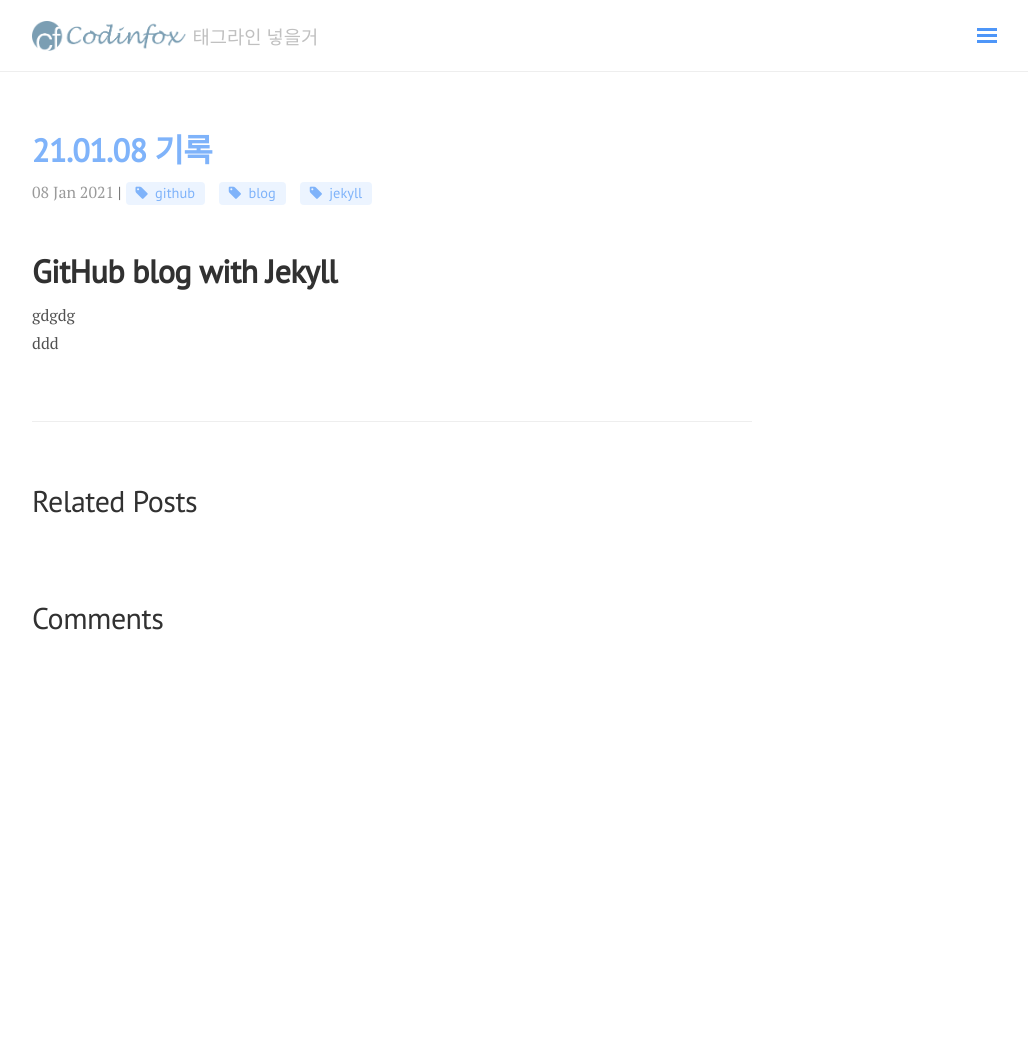
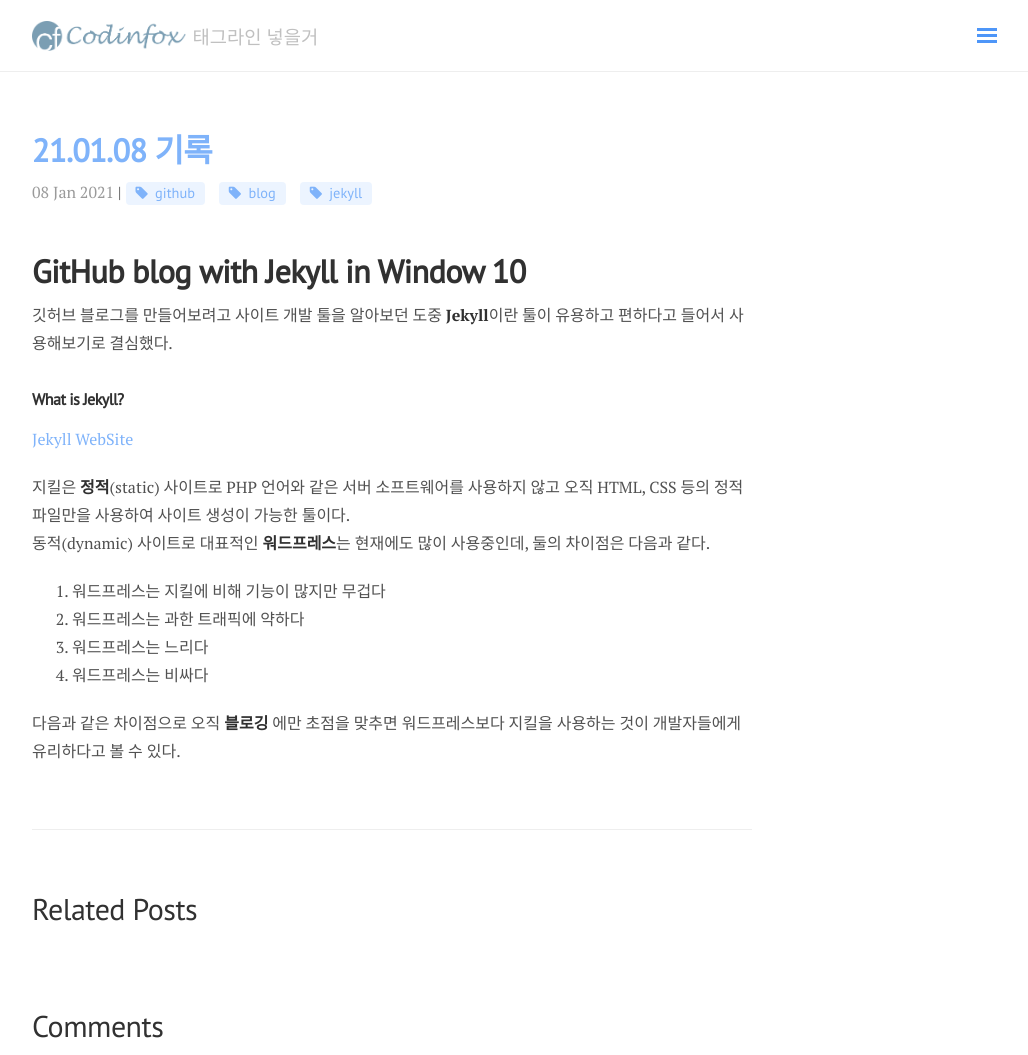
Before and after one commit to ukcastle/ukcastle.github.io, a Jekyll site: the page built from _posts/TiL/2021-01-08-Today-I-Learned.md, in a window 1280 px wide and 1055 px high. Shown: the whole window, without its empty margins (248-1276 px from the left). Built offline with Jekyll 4.4.1, drawn with Linux system fonts in a browser that asks for light colours; nearby versions of some CDN libraries; comment, search, counter and statistics services are not loaded.

Commit message:
docs: TiL 210108 ing

```diff
--- a/_posts/TiL/2021-01-08-Today-I-Learned.md
+++ b/_posts/TiL/2021-01-08-Today-I-Learned.md
@@ -5,7 +5,17 @@ category: TiL
 tag: [github, blog, jekyll]
 ---
 
-# GitHub blog with Jekyll
+# GitHub blog with Jekyll in Window 10
+깃허브 블로그를 만들어보려고 사이트 개발 툴을 알아보던 도중 **Jekyll**이란 툴이 유용하고 편하다고 들어서 사용해보기로 결심했다.
 
-gdgdg
-ddd
+#### What is Jekyll?
+[Jekyll WebSite](https://jekyllrb-ko.github.io/)
+
+지킬은 **정적**(static) 사이트로 PHP 언어와 같은 서버 소프트웨어를 사용하지 않고 오직 HTML, CSS 등의 정적 파일만을 사용하여 사이트 생성이 가능한 툴이다.
+동적(dynamic) 사이트로 대표적인 **워드프레스**는 현재에도 많이 사용중인데, 둘의 차이점은 다음과 같다.
+1. 워드프레스는 지킬에 비해 기능이 많지만 무겁다
+2. 워드프레스는 과한 트래픽에 약하다
+3. 워드프레스는 느리다
+4. 워드프레스는 비싸다
+
+다음과 같은 차이점으로 오직 **블로깅** 에만 초점을 맞추면 워드프레스보다 지킬을 사용하는 것이 개발자들에게 유리하다고 볼 수 있다.
```
